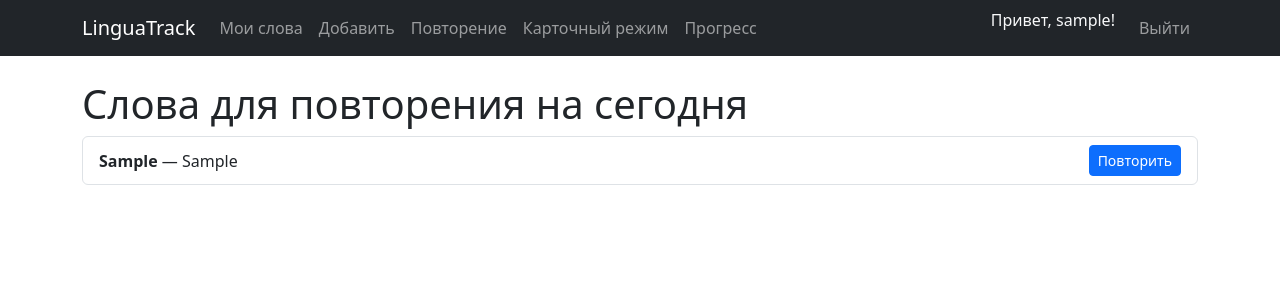
After one commit to rzaps/lingua-track, a Django app: page /review/ in a window 1280 px wide. The commit adds this page. Shown: the top 300 px of the page. Run offline with Django 5.2, Linux system fonts and the light colour scheme; a user stored in the database is signed in; tables that the repository leaves empty hold one stand-in row (values such as "Sample post").

Commit message:
new funtion

```diff
--- a/templates/base.html
+++ b/templates/base.html
@@ -12,8 +12,15 @@
     <nav class="navbar navbar-expand-lg navbar-dark bg-dark">
         <div class="container">
             <a class="navbar-brand" href="{% url 'words:index' %}">LinguaTrack</a>
-            <div class="collapse navbar-collapse">
+            <button class="navbar-toggler" type="button" data-bs-toggle="collapse" data-bs-target="#navbarContent">
+                <span class="navbar-toggler-icon"></span>
+            </button>
+
+            <div class="collapse navbar-collapse" id="navbarContent">
                 <ul class="navbar-nav me-auto">
+                    <li class="nav-item">
+                        <a class="nav-link" href="{% url 'words:index' %}">Мои слова</a>
+                    </li>
                     <li class="nav-item">
                         <a class="nav-link" href="{% url 'words:add_card' %}">Добавить</a>
                     </li>
@@ -21,9 +28,13 @@
                         <a class="nav-link" href="{% url 'words:review_today' %}">Повторение</a>
                     </li>
                     <li class="nav-item">
+                        <a class="nav-link" href="{% url 'words:card_mode' %}">Карточный режим</a>
+                    </li>
+                    <li class="nav-item">
                         <a class="nav-link" href="{% url 'words:user_progress' %}">Прогресс</a>
                     </li>
                 </ul>
+
                 <ul class="navbar-nav ms-auto">
                     {% if user.is_authenticated %}
                         <li class="nav-item">
@@ -43,8 +54,7 @@
     </nav>
 
     <div class="container mt-4">
-        {% block content %}
-        {% endblock %}
+        {% block content %}{% endblock %}
     </div>
 
     <!-- Bootstrap JS -->
--- /dev/null
+++ b/words/templates/words/review_today.html
@@ -0,0 +1,19 @@
+{% extends "base.html" %}
+{% block content %}
+<h1>Слова для повторения на сегодня</h1>
+
+{% if cards %}
+    <ul class="list-group">
+    {% for card in cards %}
+        <li class="list-group-item d-flex justify-content-between align-items-center">
+            <div>
+                <strong>{{ card.word }}</strong> — {{ card.translation }}
+            </div>
+            <a href="{% url 'words:review_card' card.pk %}" class="btn btn-primary btn-sm">Повторить</a>
+        </li>
+    {% endfor %}
+    </ul>
+{% else %}
+    <p>Сегодня нет слов для повторения 💤</p>
+{% endif %}
+{% endblock %}
--- a/words/views.py
+++ b/words/views.py
@@ -4,7 +4,9 @@ from django.shortcuts import render, redirect, get_object_or_404
 from django.utils import timezone
 
 from .forms import CardForm
-from .models import Card
+from .models import Card, Repetition
+from .utils import update_sm2
+
 
 # Главная страница списка карточек
 @login_required
@@ -120,6 +122,13 @@ def review_today(request):
 @login_required
 def review_card(request, pk):
     card = get_object_or_404(Card, pk=pk, user=request.user)
+    repetition, created = Repetition.objects.get_or_create(card=card, user=request.user)
+
+    if request.method == 'POST':
+        quality = int(request.POST.get('quality', 0))
+        update_sm2(repetition, quality)
+        return redirect('words:review_today')
+
     return render(request, 'words/review_card.html', {'card': card})
 
 # Статистика
```
Also changed, not shown: words/templates/words/review_card.html (added, +24 -0 lines), words/utils.py (added, +32 -0 lines), words/migrations/0002_repetition_delete_schedule.py (added).
